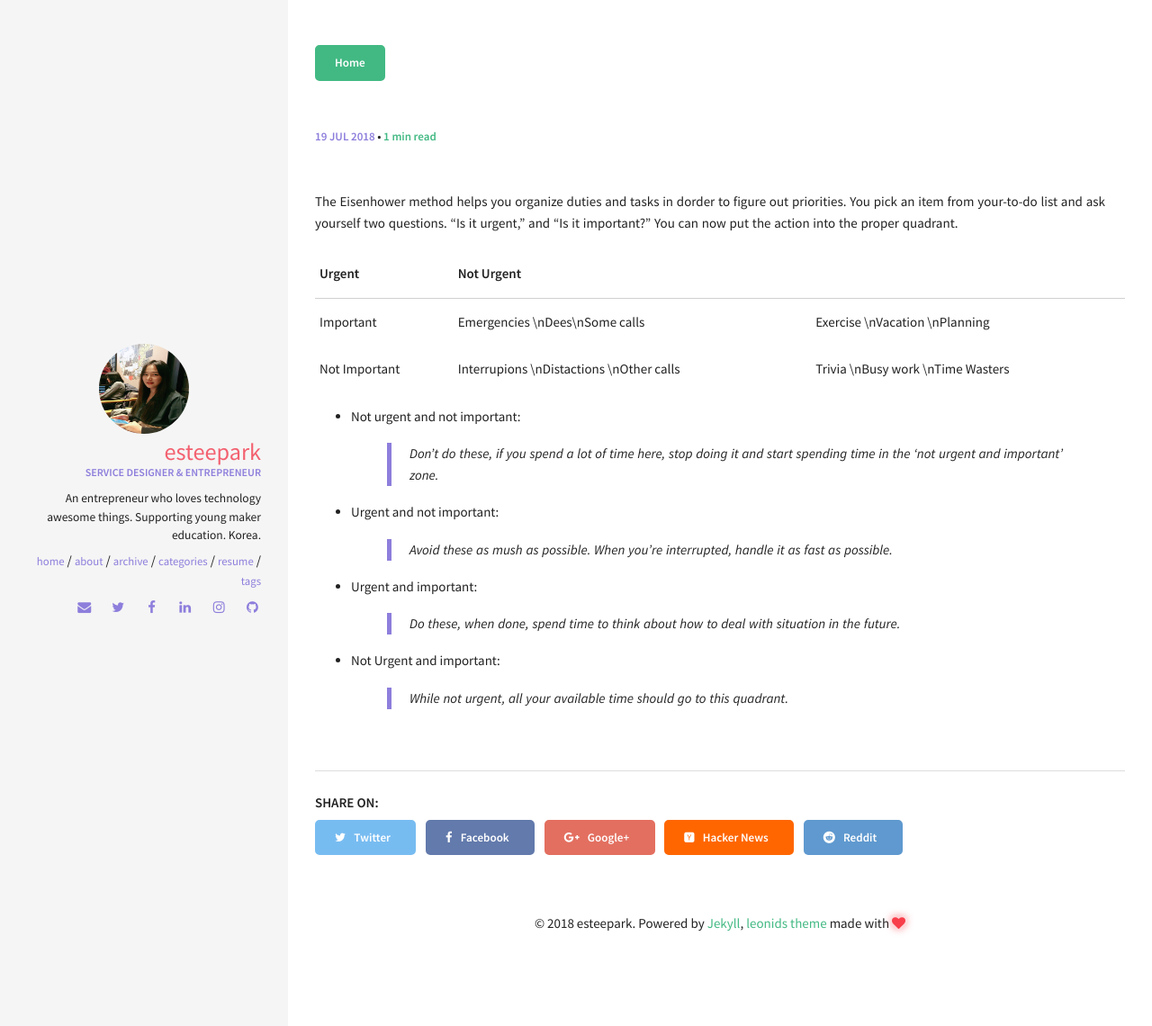
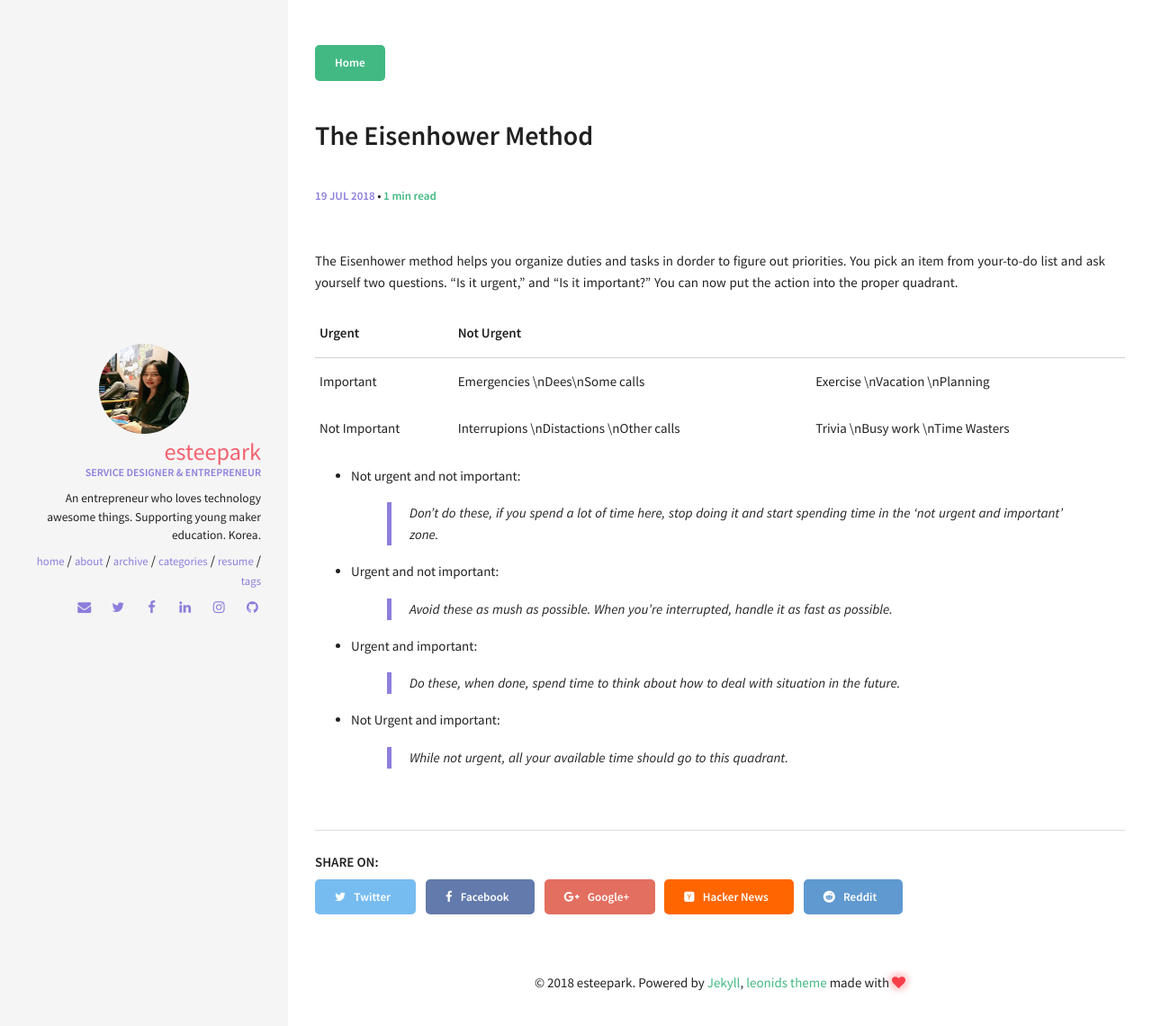
Before and after one commit to esteepark/esteepark.github.io, a Jekyll site: the page built from _posts/2018-07-19-The_Eisenhower_method.md, in a window 1280 px wide. Shown: the top 1140 px of the page at 90% size. Built offline with Jekyll 4.4.1, drawn with Linux system fonts in a browser that asks for light colours; our own code applies the rules of GitHub Pages for plain Markdown files; comment, search, counter and statistics services are not loaded.

Commit message:
by esteepark

```diff
--- a/_posts/2018-07-19-The_Eisenhower_method.md
+++ b/_posts/2018-07-19-The_Eisenhower_method.md
@@ -1,9 +1,9 @@
 ---
 layout: post
-title: " "
-excerpt: " "
+title: " The Eisenhower Method "
+excerpt: " How can I spent more useful my time. "
 categories: [paragraph]
-date: 2018-- ::
+date: 2018-07-19 10:23:00
 comments: true
 ---
 
```
